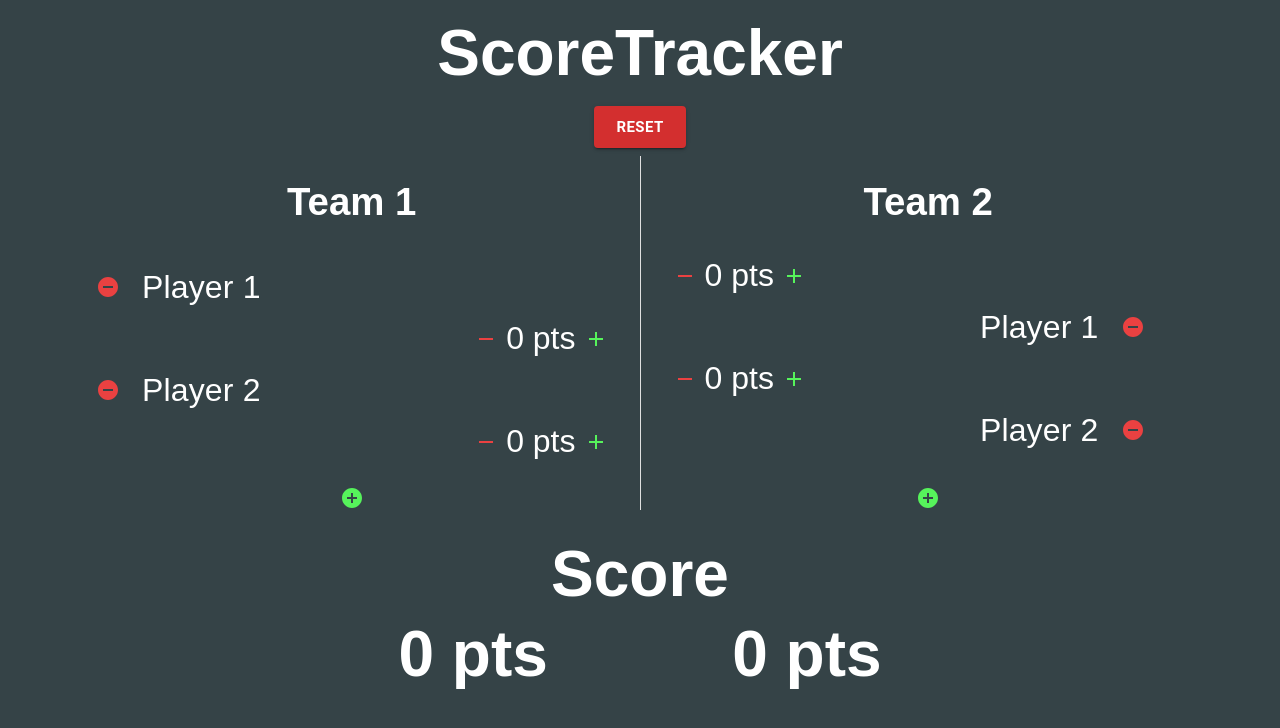
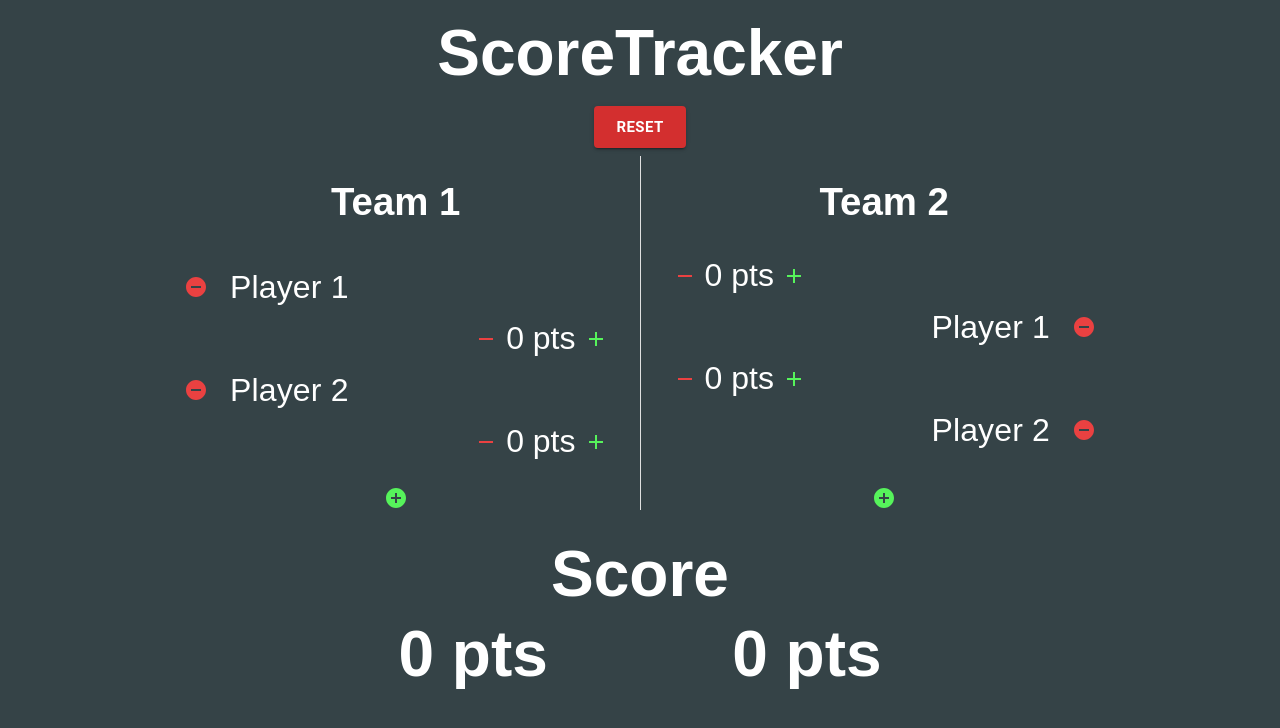
Before and after one commit to murhad9/scoretracker, a React (Create React App) app: page / in a window 1280 px wide. Shown: the top 728 px of the page. Built offline with nearby package versions, Linux system fonts and the light colour scheme; a web font is replaced by a local one.

Commit message:
hotfix container width

```diff
--- a/src/App.tsx
+++ b/src/App.tsx
@@ -1,4 +1,10 @@
-import { Container, Divider, Stack } from "@mui/material";
+import {
+  Container,
+  Divider,
+  Stack,
+  useMediaQuery,
+  useTheme,
+} from "@mui/material";
 import "./App.css";
 import HeaderSection from "./components/HeaderSection";
 import Team from "./components/Team/Team";
@@ -38,8 +44,15 @@ function App() {
     }));
   };
 
+  // Adjust container width based on resolution
+  const theme = useTheme();
+  const isMobile = useMediaQuery(theme.breakpoints.down("sm"));
+  const containerWidth = isMobile ? "sm" : false;
   return (
-    <Container maxWidth={"lg"}>
+    <Container
+      maxWidth={containerWidth}
+      sx={{ width: isMobile ? "100%" : "80%" }}
+    >
       <link rel="preconnect" href="https://fonts.googleapis.com" />
       <link rel="preconnect" href="https://fonts.gstatic.com" />
       <link
--- a/src/components/Player/PlayerRow.tsx
+++ b/src/components/Player/PlayerRow.tsx
@@ -54,13 +54,17 @@ const PlayerRow: React.FC<PlayerRowProps> = ({
       {reverseOrder ? (
         <>
           {PLAYER_SCORE}
-          {PLAYER_TEXT_FIELD}
-          {REMOVE_BUTTON}
+          <Stack direction={"row"}>
+            {PLAYER_TEXT_FIELD}
+            {REMOVE_BUTTON}
+          </Stack>
         </>
       ) : (
         <>
-          {REMOVE_BUTTON}
-          {PLAYER_TEXT_FIELD}
+          <Stack direction={"row"}>
+            {REMOVE_BUTTON}
+            {PLAYER_TEXT_FIELD}
+          </Stack>
           {PLAYER_SCORE}
         </>
       )}
```
